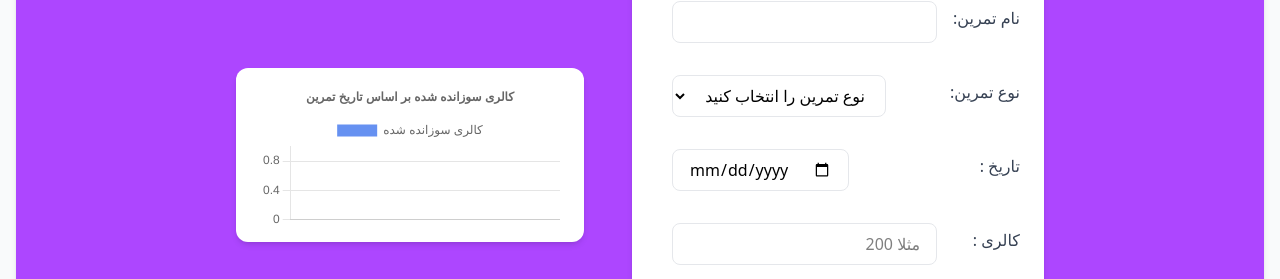
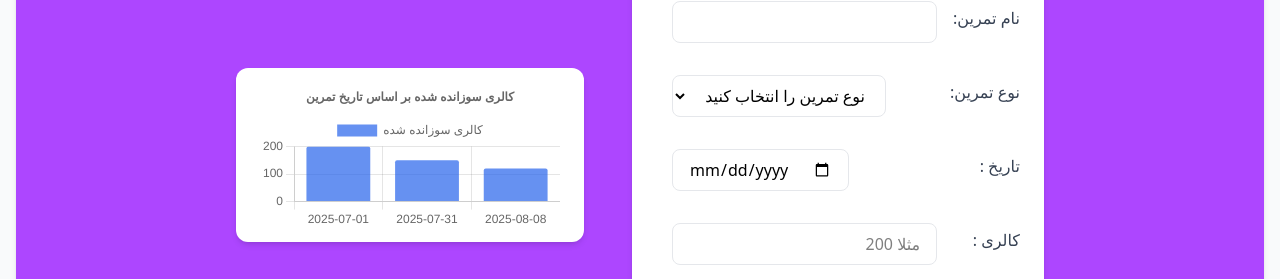
Before and after one commit to alireza-k97/workout-tracker, a React (Vite) app in the folder my-project/: page / in a window 1280 px wide. Shown: the part 170-449 px from the top of the page. Built offline with nearby package versions, Linux system fonts and the light colour scheme; data requests are answered from the project's data file; what ag-grid-community would draw is missing.

Commit message:
install json server and added get and post api

```diff
--- /dev/null
+++ b/my-project/db.json
@@ -0,0 +1,25 @@
+{
+  "workouts": [
+    {
+      "id": "1",
+      "name": "شنا",
+      "type": "cardio",
+      "date": "2025-07-31",
+      "calories": 150
+    },
+    {
+      "id": "74d4",
+      "name": "لیفت",
+      "type": "strength",
+      "date": "2025-07-01",
+      "calories": "200"
+    },
+    {
+      "id": "3894",
+      "name": "دو 200",
+      "type": "cardio",
+      "date": "2025-08-08",
+      "calories": "120"
+    }
+  ]
+}
--- a/my-project/package.json
+++ b/my-project/package.json
@@ -32,6 +32,7 @@
     "eslint-plugin-react-hooks": "^5.2.0",
     "eslint-plugin-react-refresh": "^0.4.20",
     "globals": "^16.3.0",
+    "json-server": "^1.0.0-beta.3",
     "vite": "^7.0.4"
   }
 }
--- a/my-project/src/App.jsx
+++ b/my-project/src/App.jsx
@@ -1,39 +1,57 @@
-import './App.css'
-import React, { useState , useEffect } from "react";
-import Navbar from './components/navbar'
-import WorkoutForm from './components/form';
-import WorkoutList from './components/WorkoutList'
-import  ProgressBarChart from './components/chart';
-
+import "./App.css";
+import React, { useState, useEffect } from "react";
+import Navbar from "./components/navbar";
+import WorkoutForm from "./components/form";
+import WorkoutList from "./components/WorkoutList";
+import ProgressBarChart from "./components/chart";
 
 function App() {
-  const [workouts, setWorkouts] = useState(() => {
-    const saved = localStorage.getItem("workouts");
-    return saved ? JSON.parse(saved) : [];
-  });
+  const [workouts, setWorkouts] = useState([]);
   const [editWorkout, setEditWorkout] = useState(null);
 
   // ایندفعه هر بار workouts تغییر کند، در localStorage به‌روزرسانی میشود
   useEffect(() => {
-    localStorage.setItem("workouts", JSON.stringify(workouts));
-  }, [workouts]);
+    fetch("http://localhost:8000/workouts")
+      .then((res) => res.json())
+      .then((data) => setWorkouts(data))
+      .catch((err) => console.error("خطا در دریافت داده:", err));
+  }, []);
 
   // اضافه کردن و آپدیت تمرین جدید به آرایه
-  const handleAddOrUpdateWorkout = (workout) => {
+  const handleAddOrUpdateWorkout = (workout, id) => {
     if (editWorkout) {
+      fetch(`http://localhost:8000/workouts/${id}`, {
+        method: "PUT",
+        headers: {
+          "content-type": "aplication/json",
+        },
+        body: JSON.stringify(workout),
+      })
+        .then((res) => res.json())
+        .then((data) =>
+          setWorkouts(workout => workout.map(w => w.id === id ? data : w))
+        .catch((err) => console.error("خطا در ویرایش:", err))
+        );
       // ویرایش: مقدار قدیم را با مقدار جدید جایگزین کن
-    setWorkouts(workouts.map(w => w === editWorkout ? workout : w));
-    setEditWorkout(null); // حالت ویرایش را بردار
+      // setWorkouts(workouts.map(w => w === editWorkout ? workout : w));
+      // setEditWorkout(null); // حالت ویرایش را بردار
     } else {
-    // اضافه کردن تمرین جدید
-    setWorkouts([...workouts, workout]);
+      fetch("http://localhost:8000/workouts", {
+        method: "post",
+        headers: {
+          "content-type": "aplication/json",
+        },
+        body: JSON.stringify(workout),
+      })
+        .then((res) => res.json())
+        .then((data) => setWorkouts([...workouts, data]))
+        .catch((err) => console.error("خطا در اضافه کردن:", err));
     }
   };
 
-
   // حذف تمرین (حذف بر اساس اسم و تاریخ یا هر شناسه دیگری)
   const handleDeleteWorkout = (workoutToDelete) => {
-    setWorkouts(workouts.filter(w => w !== workoutToDelete));
+    setWorkouts(workouts.filter((w) => w !== workoutToDelete));
   };
 
   // ویرایش تمرین
@@ -42,13 +60,15 @@ function App() {
     setEditWorkout(workoutToEdit);
   };
 
-
-   return(
-    <div dir='rtl'>
+  return (
+    <div dir="rtl">
       <Navbar />
-      <div className='bg-purple-500 shadow-md px-6 py-3 rounded-xl m-4 flex flex-col justify-center items-center gap-4 md:flex-row'>
-        <WorkoutForm onAddOrUpdate={handleAddOrUpdateWorkout} editWorkout={editWorkout} />
-        <ProgressBarChart data={workouts}/>
+      <div className="bg-purple-500 shadow-md px-6 py-3 rounded-xl m-4 flex flex-col justify-center items-center gap-4 md:flex-row">
+        <WorkoutForm
+          onAddOrUpdate={handleAddOrUpdateWorkout}
+          editWorkout={editWorkout}
+        />
+        <ProgressBarChart data={workouts} />
       </div>
       <WorkoutList
         workouts={workouts}
@@ -59,4 +79,4 @@ function App() {
   );
 }
 
-export default App
+export default App;
```
Also changed, not shown: 1 other file (tests, documents, lock files or other folders). Lines whose indentation alone changed are shown as unchanged.
